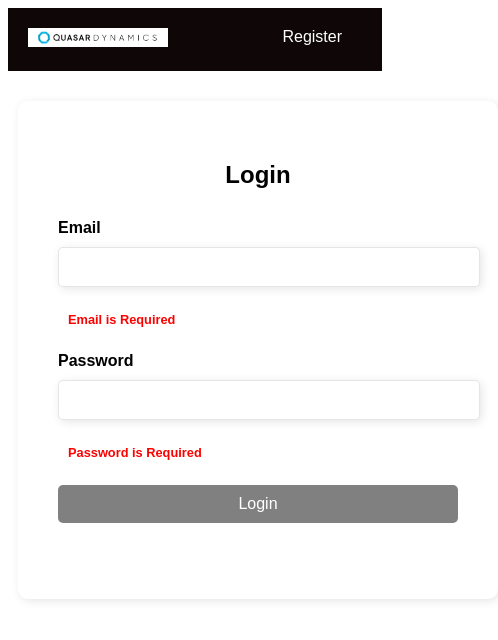
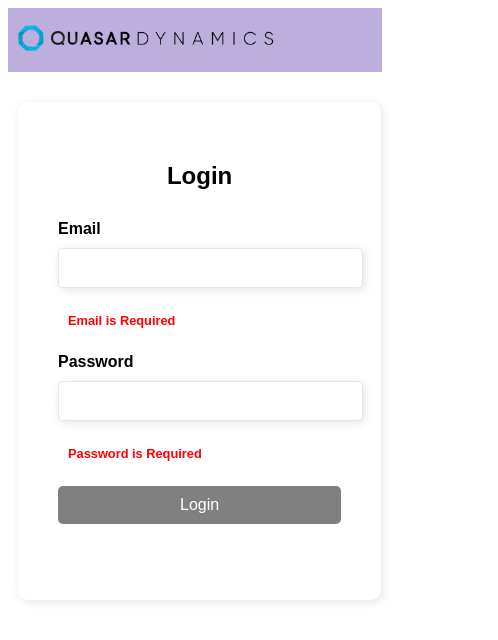
Before and after one commit to Hernanprograma/AngularCrud, an Angular app: page /login in a window 390 px wide. Shown: the top 640 px of the page, 498 px wide, since content can reach past the window. Built offline with nearby package versions, Linux system fonts and the light colour scheme.

Commit message:
Edit css

```diff
--- a/src/app/auth/pages/login/login.component.css
+++ b/src/app/auth/pages/login/login.component.css
@@ -4,6 +4,12 @@
   box-shadow: 2px 2px 10px rgba(0, 0, 0, 0.1);
   border-radius: 10px;
   margin: 20px auto;
+}
+@media screen and (max-width: 767px) {
+  .card {
+    width: 80%;
+    margin: 20px auto;
+  }
 }
 
 h2 {
--- a/src/app/auth/pages/register/register.component.css
+++ b/src/app/auth/pages/register/register.component.css
@@ -4,6 +4,12 @@
   box-shadow: 2px 2px 10px rgba(0, 0, 0, 0.1);
   border-radius: 10px;
   margin: 20px auto;
+}
+@media screen and (max-width: 767px) {
+  .card {
+    width: 80%;
+    margin: 20px auto;
+  }
 }
 
 h2 {
--- a/src/app/shared/components/navbar/navbar.component.css
+++ b/src/app/shared/components/navbar/navbar.component.css
@@ -1,31 +1,27 @@
-header .navbar {
-  background-color: rgb(15, 7, 7);
-  color: #fff;
+header {
+  background-color: rgb(188, 174, 221);
+  padding: 10px;
+  font-family: Arial, sans-serif;
+}
+.navbar {
   display: flex;
   justify-content: space-between;
-  padding: 20px;
-  font-family: Arial, sans-serif;
+  align-items: center;
 }
-
-header .navbar a {
-  color: #fff;
-  text-decoration: none;
+.logo-img {
+  height: 40px;
+  margin: 0;
 }
-
-header .navbar ul {
+.nav {
+  display: flex;
+}
+.nav li {
   list-style: none;
-  margin: 0;
-  padding: 0;
-}
-
-.logo-img {
-  width: 120px;
-  background-color: #fff;
-  padding-right: 10px;
-  padding-left: 10px;
-}
-
-header .navbar li {
-  margin-right: 20px;
+  margin-left: 20px;
   cursor: pointer;
 }
+@media (max-width: 768px) {
+  .nav {
+    display: none;
+  }
+}
--- a/src/app/shared/components/navbar/navbar.component.ts
+++ b/src/app/shared/components/navbar/navbar.component.ts
@@ -17,8 +17,6 @@ export class NavbarComponent {
 
   public activatedRoute: string = this.router.url;
 
-
-
   isAuthenticated(): boolean {
     this.authService.checkAutentication().subscribe(response => {
       this.isLogged = response;
--- a/src/app/users/pages/user-list/user-list.component.css
+++ b/src/app/users/pages/user-list/user-list.component.css
@@ -5,6 +5,12 @@ table {
   margin-bottom: 20px;
   box-shadow: 0px 2px 10px 0px rgba(0, 0, 0, 0.1);
   border-radius: 10px;
+}
+@media screen and (max-width: 767px) {
+  table {
+    width: 80%;
+    margin: 20px auto;
+  }
 }
 
 th,
```
Also changed, not shown: src/app/app.component.css (+0 -15 lines).
